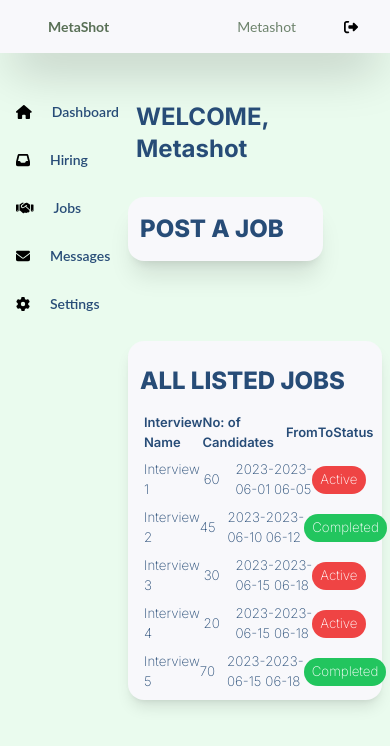
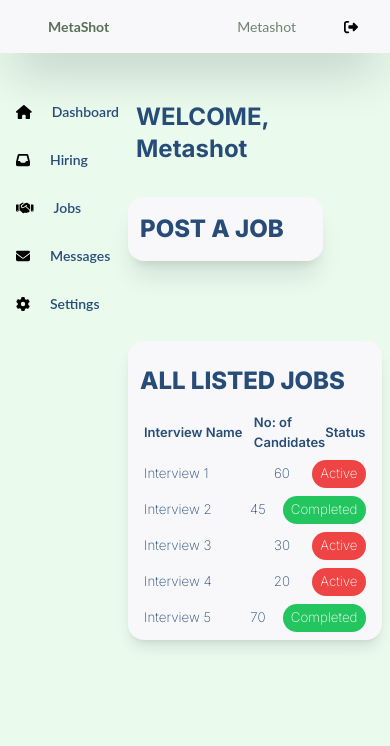
Before and after one commit to Shauryachaturvedimetashot/MetashotFrontendFinal, a Next.js app: page /Jobs in a window 390 px wide. Shown: the top 746 px of the page. Built offline with nearby package versions, Linux system fonts and the light colour scheme.

Commit message:
Made changes in responsiveness

```diff
--- a/src/app/Jobs/Centre.tsx
+++ b/src/app/Jobs/Centre.tsx
@@ -1,6 +1,7 @@
 import React, {useEffect,useState} from "react";
 import Link from "next/link";
 import styles from './Jobs.module.css'
+import { faL } from "@fortawesome/free-solid-svg-icons";
 
 interface CentreProps {
   company: string;
@@ -30,6 +31,22 @@ const Centre: React.FC<CentreProps> = (props) => {
     fetchInterviews()
   },[])
 
+  const [selectedInterview, setSelectedInterview] = useState<Interview | null>(null)
+  const [isMobile, setIsMobile] = useState<boolean>(false)
+
+  const handleResize = () => {
+    setIsMobile(window.innerWidth <= 425);
+  }
+  useEffect(()=>{
+    handleResize(); // Check initial screen size
+    window.addEventListener('resize', handleResize)
+    return ()=>window.removeEventListener('resize', handleResize)
+  },[])
+
+  const closeModal = () => {
+    setSelectedInterview(null);
+  }
+
 
   return (
     <>
@@ -55,10 +72,10 @@ const Centre: React.FC<CentreProps> = (props) => {
                 <div className="w-36 justify-start">
                   No: of Candidates
                 </div>
-                <div className="w-28 ml-3 justify-start">
+                <div className={`w-28 ml-3 justify-start ${styles['fromCol']}`}>
                   From
                 </div>
-                <div className="w-28 justify-start">
+                <div className={`w-28 justify-start ${styles['toCol']}`}>
                   To
                 </div>
                 <div className="justify-start">
@@ -67,20 +84,21 @@ const Centre: React.FC<CentreProps> = (props) => {
               </div>
               {/* Start adding the Interview Details below */}
               {interviews.map((interview,index)=>(
-              <div key={index} className={`flex items-center font-[200] text-[#274C77] mt-2 ${styles['textMini']}`}>
+              <div key={index} className={`flex items-center font-[200] text-[#274C77] mt-2 ${styles['textMini']}`}
+              onClick={()=>{isMobile?()=>setSelectedInterview(interview):undefined}}>
                 <div className="w-64 justify-start hover:font-[500] ">
                   {interview.name}
                 </div>
                 <div className="w-36 text-center">
                   {interview.candidates}
                 </div>
-                <div className="w-28 ml-3 justify-start">
+                <div className={`w-28 ml-3 justify-start ${styles['fromCol']}`}>
                   {interview.from}
                 </div>
-                <div className="w-28 justify-start">
+                <div className={`w-28 justify-start ${styles['toCol']}`}>
                   {interview.to}
                 </div>
-                <div className={`px-2 py-1 rounded-2xl ${interview.status==='Active'?'bg-red-500 text-white w-24 text-center' : 'bg-green-500 text-white w-24 text-center'}`}>
+                <div className={`px-2 py-1 rounded-2xl ${interview.status==='Active'?'bg-red-500 text-white w-24 text-center' : 'bg-green-500 text-white w-24 text-center'} ${styles['statusCol']}`}>
                   {interview.status}
                 </div>
               </div>
@@ -91,6 +109,25 @@ const Centre: React.FC<CentreProps> = (props) => {
 
             </div>
 
+            {selectedInterview && isMobile && (
+               <div className="fixed inset-0 flex items-center justify-center z-50 bg-black bg-opacity-50">
+               <div className="bg-white p-6 rounded-lg shadow-lg w-11/12 max-w-md">
+                 <h2 className="text-2xl font-bold mb-4">Interview Details</h2>
+                 <p><strong>Name:</strong> {selectedInterview.name}</p>
+                 <p><strong>No: of Candidates:</strong> {selectedInterview.candidates}</p>
+                 <p><strong>From:</strong> {selectedInterview.from}</p>
+                 <p><strong>To:</strong> {selectedInterview.to}</p>
+                 <p><strong>Status:</strong> {selectedInterview.status}</p>
+                 <button
+                   className="mt-4 px-4 py-2 bg-blue-500 text-white rounded-lg"
+                   onClick={closeModal}
+                 >
+                   Close
+                 </button>
+               </div>
+             </div>
+            )}
+
           </div>
         </div>
       </div>
--- a/src/app/Jobs/Jobs.module.css
+++ b/src/app/Jobs/Jobs.module.css
@@ -1,4 +1,4 @@
-@media (max-width:600px){
+@media (max-width:1024px){
     .container{
         margin-left: 40px;
     }
@@ -13,3 +13,21 @@
         font-size: smaller;
     }
 }
+
+@media (max-width:426px){
+    .miniContainer{
+        overflow-x: auto;
+        /* font-size:; */
+    }
+    .fromCol,
+    .toCol{
+        display: none;
+    }
+    .statusCol{
+        width:auto;
+        justify-content: end;
+
+
+    }
+
+}
```
